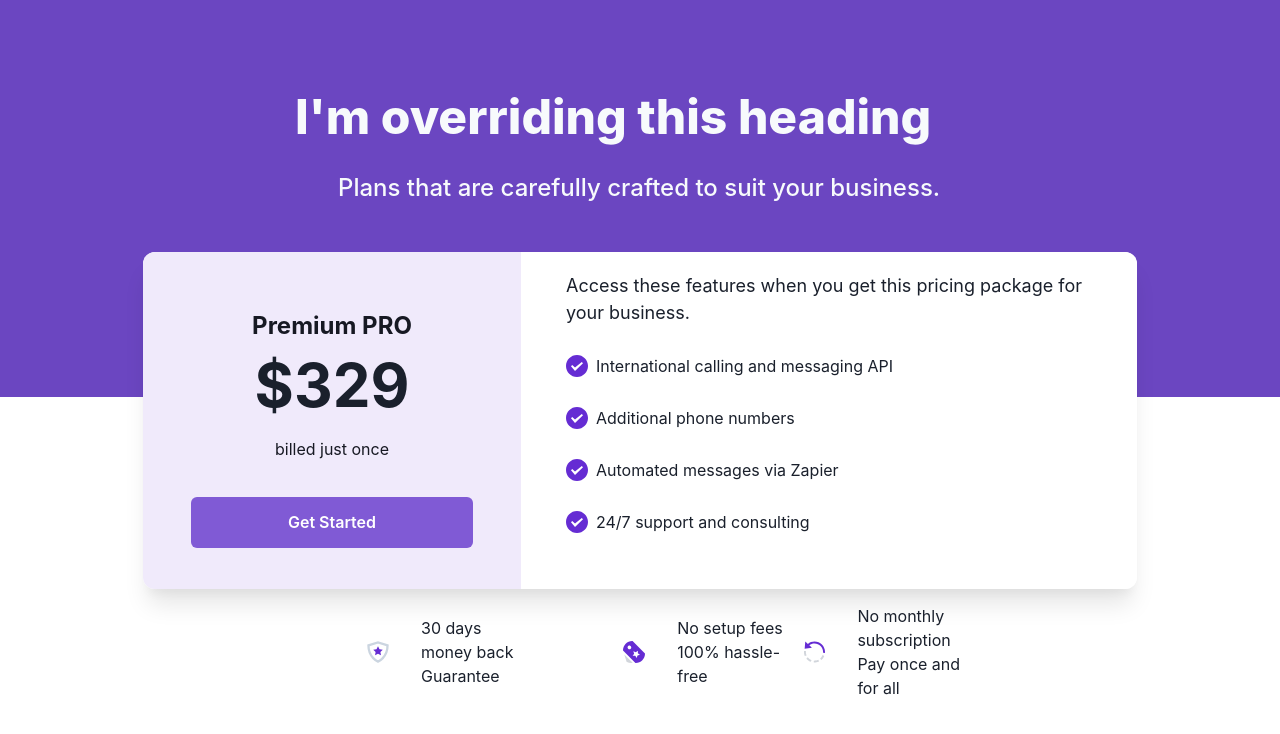
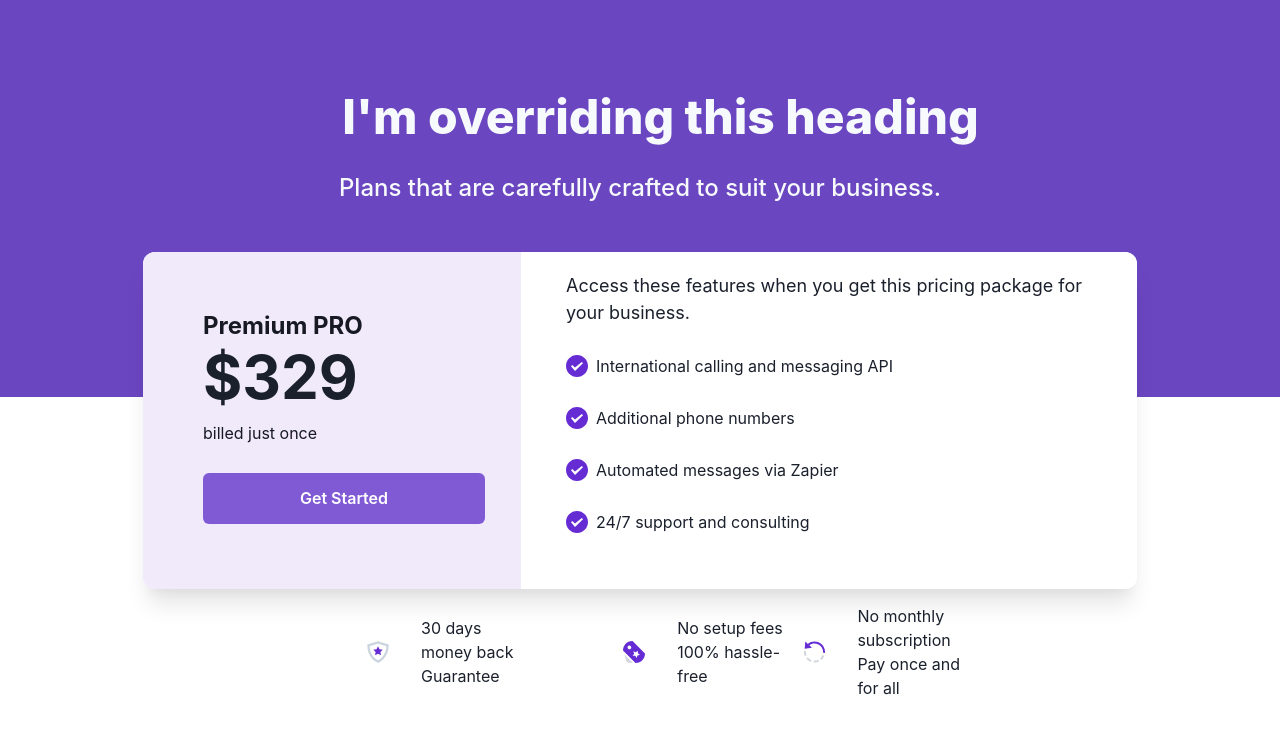
Before and after one commit to syedalirazazaidi/chakra-UI, a React (Create React App) app: page / in a window 1280 px wide. Shown: the top 734 px of the page. Built offline with nearby package versions, Linux system fonts and the light colour scheme.

Commit message:
add modification in a code

```diff
--- a/src/App.js
+++ b/src/App.js
@@ -1,13 +1,15 @@
 import Card from './pages/card'
 import Features from './pages/features'
 import Header from './pages/header'
+import Test from './pages/test'
 
 function App() {
   return (
     <div>
       <Header />
       <Card />
-      <Features/>
+      <Features />
+      {/* <Test /> */}
     </div>
   )
 }
--- a/src/pages/card.jsx
+++ b/src/pages/card.jsx
@@ -6,14 +6,13 @@ import {
   HStack,
   Image,
   Text,
-  VStack,
 } from '@chakra-ui/react'
 import React from 'react'
 import myicon from '../Icons/icon.svg'
 
 const Card = () => {
   return (
-    <Flex
+    <Box
       bg="white"
       w="994px"
       h="337px"
@@ -21,10 +20,12 @@ const Card = () => {
       mt="-145px"
       borderRadius="12px"
       overflow="hidden"
+      display={{ md: 'flex' }}
       boxShadow="0px 20px 25px -5px rgba(0, 0, 0, 0.1), 0px 10px 10px -5px rgba(0, 0, 0, 0.04);"
     >
+      <Flex>
         <Box w="378px" h="337px" bg="#F0EAFB" p="60px">
-        <VStack textAlign="center">
+          {/* <VStack textAlign="center"> */}
           <Heading as="h4" color="#171923" fontSize="24px">
             Premium PRO
           </Heading>
@@ -37,7 +38,7 @@ const Card = () => {
           <Button colorScheme="purple" w="282px" mt="24px" h="51px">
             Get Started
           </Button>
-        </VStack>
+          {/* </VStack> */}
         </Box>
         <Box bg="#FFFFFF" w="616px">
           <Text
@@ -61,7 +62,6 @@ const Card = () => {
             <Text>International calling and messaging API</Text>
           </HStack>
           <HStack w="532px" h="28px" ml="45px" mr="39px" mt="24px" mb="16px">
-          >
             <Image
               boxSize="22px"
               objectFit="cover"
@@ -71,7 +71,6 @@ const Card = () => {
             <Text>Additional phone numbers</Text>
           </HStack>
           <HStack w="532px" h="28px" ml="45px" mr="39px" mt="24px" mb="16px">
-          >
             <Image
               boxSize="22px"
               objectFit="cover"
@@ -81,7 +80,6 @@ const Card = () => {
             <Text>Automated messages via Zapier</Text>
           </HStack>
           <HStack w="532px" h="28px" ml="45px" mr="39px" mt="24px" mb="16px">
-          >
             <Image
               boxSize="22px"
               objectFit="cover"
@@ -92,6 +90,7 @@ const Card = () => {
           </HStack>
         </Box>
       </Flex>
+    </Box>
   )
 }
 
--- a/src/pages/header.jsx
+++ b/src/pages/header.jsx
@@ -3,18 +3,19 @@ import React from 'react'
 const Header = () => {
   return (
     <Box as="section" bg="purple.600" w="100%" h="397px" color="gray.50">
-      <VStack>
+      <VStack textAlign={['left','left','center']}>
         <Heading
-          w="751px"
-          fontSize="5xl"
+          w={['366px', "751px", "751px"]}
+          fontSize={['3xl', '3xl', '5xl']}
           mt="88.45px"
           mr="314px"
-          ml="375px"
+
+          ml="355px"
           fontWeight="extrabold"
         >
           I'm overriding this heading
         </Heading>
-        <Text fontSize="2xl" w="604px" fontWeight="medium" pt="16px">
+        <Text  fontSize={[ 'lg','lg', '2xl']}  fontWeight="medium" pt="4">
           Plans that are carefully crafted to suit your business.
         </Text>
       </VStack>
--- /dev/null
+++ b/src/pages/test.jsx
@@ -0,0 +1,90 @@
+// import {
+//   Box,
+//   Button,
+//   Heading,
+//   HStack,
+//   Image,
+//   Text,
+// } from '@chakra-ui/react'
+
+// import myicon from '../Icons/icon.svg'
+// import React from 'react'
+
+// const Test = () => {
+//   return (
+//     <Box
+//     p={4} display={{ md: 'flex' }}
+//     borderRadius="12px"
+//     boxShadow="0px 20px 25px -5px rgba(0, 0, 0, 0.1), 0px 10px 10px -5px rgba(0, 0, 0, 0.04);"
+//     overflow='hidden'
+//      >
+//       <Box w="378px" h="337px" bg="#F0EAFB" p="60px">
+//         {/* <VStack textAlign="center"> */}
+//         <Heading as="h4" color="#171923" fontSize="24px">
+//           Premium PRO
+//         </Heading>
+//         <Heading as="h3" fontSize="60px">
+//           $329
+//         </Heading>
+//         <Text color="#171923" w="282px" h="28px" mt="8px">
+//           billed just once
+//         </Text>
+//         <Button colorScheme="purple" w="282px" mt="24px" h="51px">
+//           Get Started
+//         </Button>
+//         {/* </VStack> */}
+//       </Box>
+//       <Box bg="#FFFFFF" w="616px">
+//         <Text
+//           m="20px"
+//           w="520px"
+//           h="56px"
+//           fontSize="18px"
+//           fontWeight="400"
+//           ml="45px"
+//         >
+//           Access these features when you get this pricing package for your
+//           business.
+//         </Text>
+//         <HStack w="532px" h="28px" ml="45px" mr="39px" mt="24px" mb="16px">
+//           <Image
+//             boxSize="22px"
+//             objectFit="cover"
+//             src={myicon}
+//             alt="Dan Abramov"
+//           />
+//           <Text>International calling and messaging API</Text>
+//         </HStack>
+//         <HStack w="532px" h="28px" ml="45px" mr="39px" mt="24px" mb="16px">
+//           <Image
+//             boxSize="22px"
+//             objectFit="cover"
+//             src={myicon}
+//             alt="Dan Abramov"
+//           />
+//           <Text>Additional phone numbers</Text>
+//         </HStack>
+//         <HStack w="532px" h="28px" ml="45px" mr="39px" mt="24px" mb="16px">
+//           <Image
+//             boxSize="22px"
+//             objectFit="cover"
+//             src={myicon}
+//             alt="Dan Abramov"
+//           />
+//           <Text>Automated messages via Zapier</Text>
+//         </HStack>
+//         <HStack w="532px" h="28px" ml="45px" mr="39px" mt="24px" mb="16px">
+//           <Image
+//             boxSize="22px"
+//             objectFit="cover"
+//             src={myicon}
+//             alt="Dan Abramov"
+//           />
+//           <Text>24/7 support and consulting</Text>
+//         </HStack>
+//       </Box>
+//     </Box>
+//   )
+// }
+
+// export default Test
```
Lines whose indentation alone changed are shown as unchanged.
